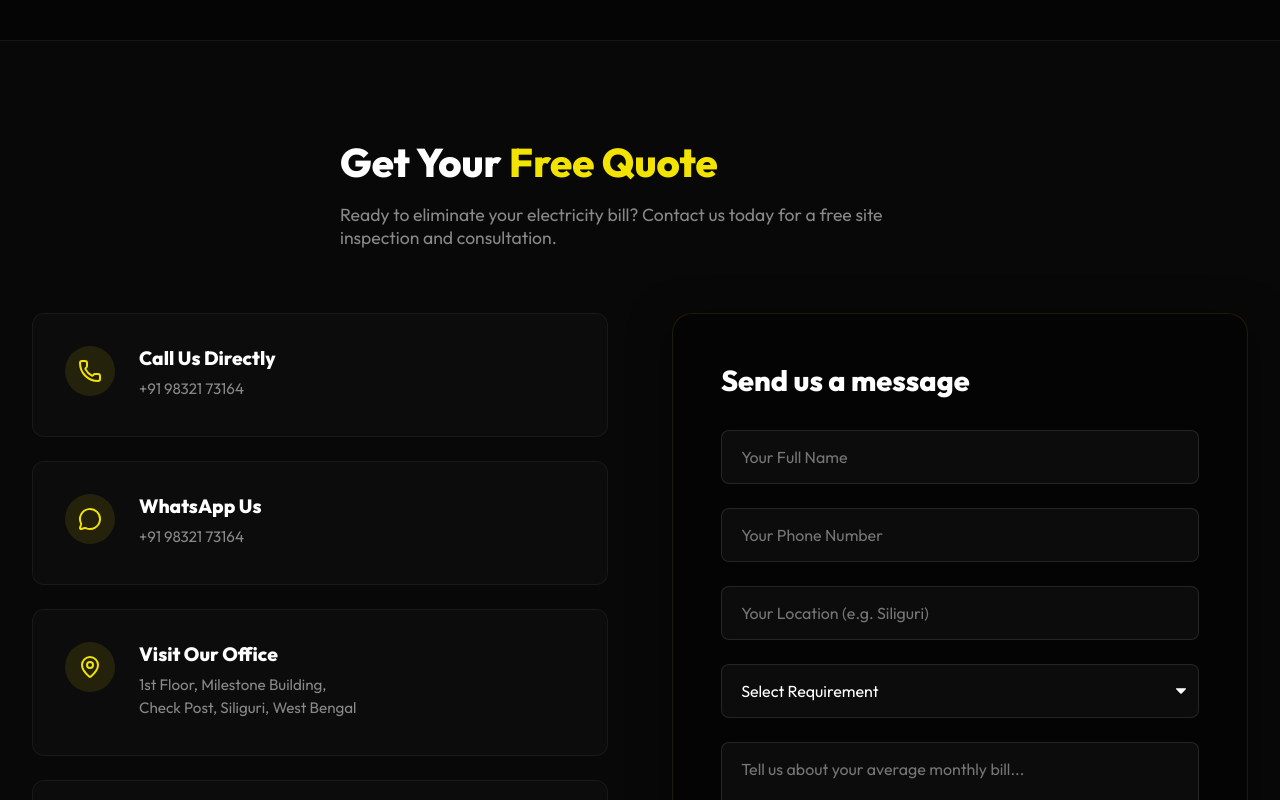
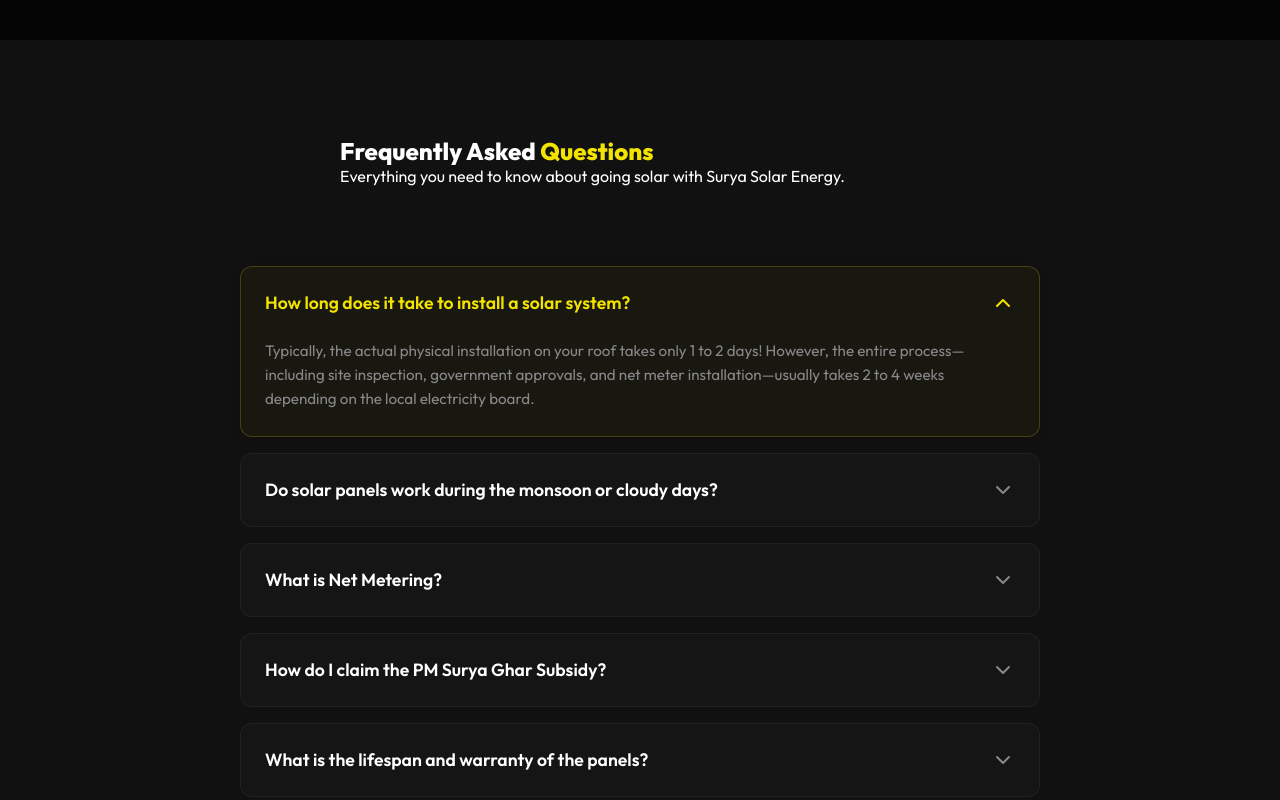
Before and after one commit to Adarsh-709/SURYA-SOLAR-ENERGY, a React (Vite) app: page / in a window 1280 px wide. Shown: the part 10600-11400 px from the top of the page. Built offline with nearby package versions, Linux system fonts and the light colour scheme.

Commit message:
feat: add Green Impact and FAQ section

```diff
--- a/src/Home.jsx
+++ b/src/Home.jsx
@@ -14,6 +14,7 @@
 import SolutionsTransition from './components/SolutionsTransition';
 import AboutUs from './components/AboutUs';
 import FinalQuoteBanner from './components/FinalQuoteBanner';
+import FAQ from './components/FAQ';
 import ContactUs from './components/ContactUs';
 import PreFooterTransition from './components/PreFooterTransition';
 import Footer from './components/Footer';
@@ -37,6 +38,7 @@
       <SolutionsTransition />
       <AboutUs />
       <FinalQuoteBanner />
+      <FAQ />
       <ContactUs />
       <PreFooterTransition />
       <Footer />
--- a/src/components/CalculatorModal.jsx
+++ b/src/components/CalculatorModal.jsx
@@ -196,6 +196,22 @@
                   <div className="res-val">{formatCurrency(netCost > 0 ? (emi * loanMonths) - netCost : 0)}</div>
                   <small>Over {loanYears} Years @ {(annualInterestRate * 100).toFixed(2)}%</small>
                 </div>
+
+                <div className="res-card highlight" style={{ gridColumn: '1 / -1', borderColor: '#25D366', background: 'rgba(37, 211, 102, 0.05)' }}>
+                  <h4 style={{ color: '#25D366', marginBottom: '10px' }}>🌱 Your Green Impact</h4>
+                  <div style={{ display: 'flex', justifyContent: 'space-around', alignItems: 'center', marginTop: '5px' }}>
+                    <div style={{ textAlign: 'center' }}>
+                      <div style={{ fontSize: '2rem', marginBottom: '5px' }}>🌳</div>
+                      <div className="res-val text-green">{Math.round(recommendedSize * 45)}</div>
+                      <small>Trees Planted / Yr</small>
+                    </div>
+                    <div style={{ textAlign: 'center' }}>
+                      <div style={{ fontSize: '2rem', marginBottom: '5px' }}>☁️</div>
+                      <div className="res-val text-green">{(recommendedSize * 1.5).toFixed(1)}</div>
+                      <small>Tons CO₂ Saved / Yr</small>
+                    </div>
+                  </div>
+                </div>
               </div>
 
               <div className="res-comparison-detailed">
--- /dev/null
+++ b/src/components/FAQ.css
@@ -0,0 +1,96 @@
+.faq-section {
+  padding: 6rem 0;
+  background-color: var(--color-surface);
+  position: relative;
+}
+
+.faq-container {
+  max-width: 800px;
+  margin: 0 auto;
+  display: flex;
+  flex-direction: column;
+  gap: 1rem;
+}
+
+.faq-item {
+  background: rgba(255, 255, 255, 0.02);
+  border: 1px solid rgba(255, 255, 255, 0.05);
+  border-radius: 12px;
+  overflow: hidden;
+  transition: all 0.3s ease;
+  cursor: pointer;
+}
+
+.faq-item:hover {
+  background: rgba(255, 255, 255, 0.05);
+  border-color: rgba(255, 255, 255, 0.1);
+}
+
+.faq-item.active {
+  background: rgba(242, 227, 0, 0.03);
+  border-color: rgba(242, 227, 0, 0.2);
+  box-shadow: 0 4px 15px rgba(0, 0, 0, 0.1);
+}
+
+.faq-question {
+  display: flex;
+  justify-content: space-between;
+  align-items: center;
+  padding: 1.5rem;
+}
+
+.faq-question h3 {
+  font-size: 1.1rem;
+  font-weight: 600;
+  color: var(--color-text);
+  margin: 0;
+  padding-right: 1rem;
+  transition: color 0.3s ease;
+}
+
+.faq-item.active .faq-question h3 {
+  color: var(--color-accent);
+}
+
+.faq-icon {
+  color: var(--color-text-muted);
+  transition: transform 0.3s cubic-bezier(0.175, 0.885, 0.32, 1.275);
+  flex-shrink: 0;
+}
+
+.faq-icon.rotate {
+  transform: rotate(180deg);
+  color: var(--color-accent);
+}
+
+.faq-answer {
+  max-height: 0;
+  overflow: hidden;
+  transition: max-height 0.4s cubic-bezier(0, 1, 0, 1);
+  padding: 0 1.5rem;
+  opacity: 0;
+}
+
+.faq-item.active .faq-answer {
+  max-height: 500px;
+  padding-bottom: 1.5rem;
+  opacity: 1;
+  transition: max-height 0.4s ease-in-out, opacity 0.4s ease-in-out;
+}
+
+.faq-answer p {
+  color: var(--color-text-muted);
+  font-size: 0.95rem;
+  line-height: 1.6;
+  margin: 0;
+}
+
+@media (max-width: 768px) {
+  .faq-section {
+    padding: 4rem 0;
+  }
+
+  .faq-question h3 {
+    font-size: 1rem;
+  }
+}
--- /dev/null
+++ b/src/components/FAQ.jsx
@@ -0,0 +1,65 @@
+import React, { useState } from 'react';
+import { ChevronDown } from 'lucide-react';
+import './FAQ.css';
+
+const faqs = [
+  {
+    question: "How long does it take to install a solar system?",
+    answer: "Typically, the actual physical installation on your roof takes only 1 to 2 days! However, the entire process—including site inspection, government approvals, and net meter installation—usually takes 2 to 4 weeks depending on the local electricity board."
+  },
+  {
+    question: "Do solar panels work during the monsoon or cloudy days?",
+    answer: "Yes! Solar panels do not need direct, scorching sunlight to work. They generate electricity from daylight. While generation drops slightly during heavy rain or thick clouds, they still produce enough power to significantly offset your bill over the year."
+  },
+  {
+    question: "What is Net Metering?",
+    answer: "Net Metering is a billing mechanism that credits solar energy system owners for the electricity they add to the grid. If your panels generate more electricity than you use during the day, the excess is sent to the grid, and your meter runs backwards! You are then billed only for your \"net\" energy use."
+  },
+  {
+    question: "How do I claim the PM Surya Ghar Subsidy?",
+    answer: "You don't need to worry about the paperwork! As an empaneled vendor, we handle the entire application process for the PM Surya Ghar Muft Bijli Yojana on your behalf. The subsidy amount is directly credited to your bank account after the system is installed and commissioned."
+  },
+  {
+    question: "What is the lifespan and warranty of the panels?",
+    answer: "Modern solar panels are incredibly durable. They come with a 25-year performance warranty, guaranteeing they will still produce at least 80% of their original capacity after 25 years. The inverter typically comes with a 5 to 10-year warranty, which can be extended."
+  }
+];
+
+const FAQ = () => {
+  const [openIndex, setOpenIndex] = useState(0);
+
+  const toggleFAQ = (index) => {
+    setOpenIndex(openIndex === index ? -1 : index);
+  };
+
+  return (
+    <section className="faq-section" id="faq">
+      <div className="container">
+        <div className="section-header text-center animate-fade-up">
+          <h2>Frequently Asked <span className="text-accent">Questions</span></h2>
+          <p>Everything you need to know about going solar with Surya Solar Energy.</p>
+        </div>
+
+        <div className="faq-container animate-fade-up" style={{ animationDelay: '0.1s' }}>
+          {faqs.map((faq, index) => (
+            <div
+              key={index}
+              className={`faq-item ${openIndex === index ? 'active' : ''}`}
+              onClick={() => toggleFAQ(index)}
+            >
+              <div className="faq-question">
+                <h3>{faq.question}</h3>
+                <ChevronDown className={`faq-icon ${openIndex === index ? 'rotate' : ''}`} />
+              </div>
+              <div className="faq-answer">
+                <p>{faq.answer}</p>
+              </div>
+            </div>
+          ))}
+        </div>
+      </div>
+    </section>
+  );
+};
+
+export default FAQ;
```
